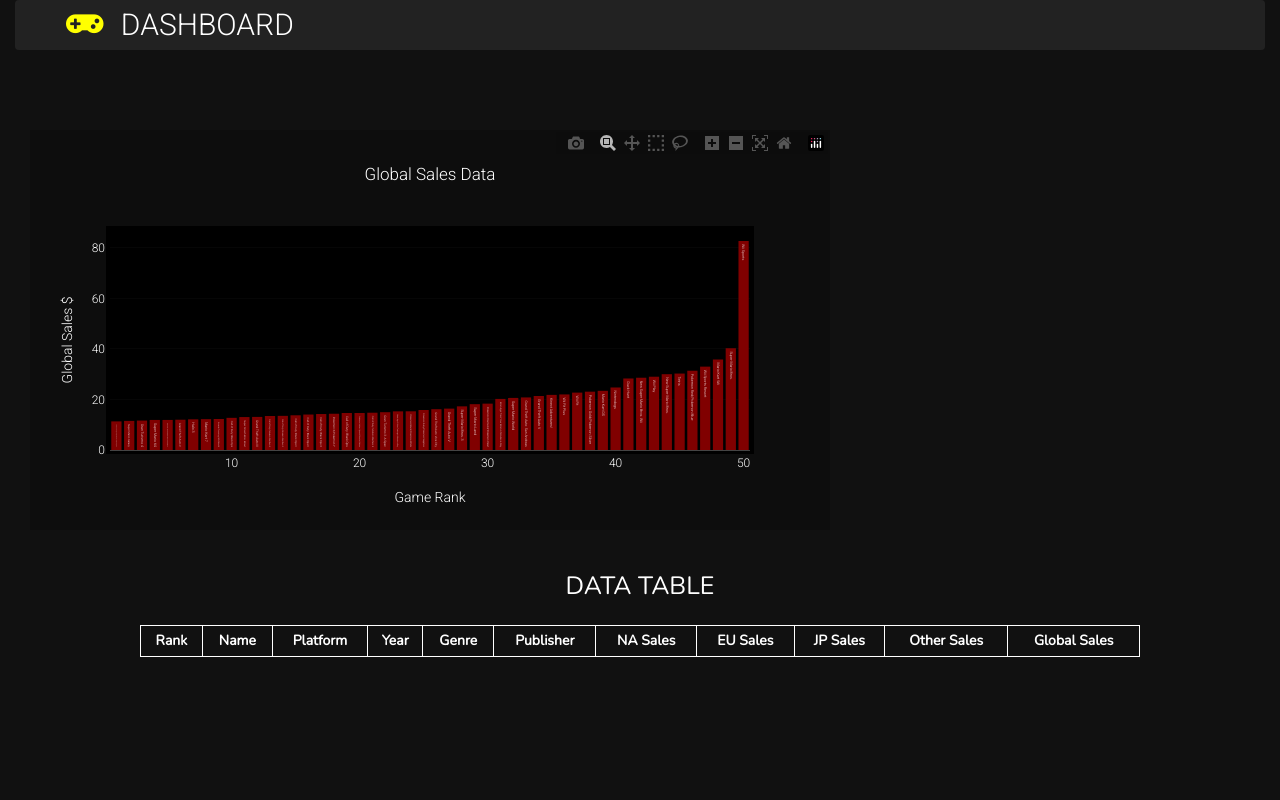
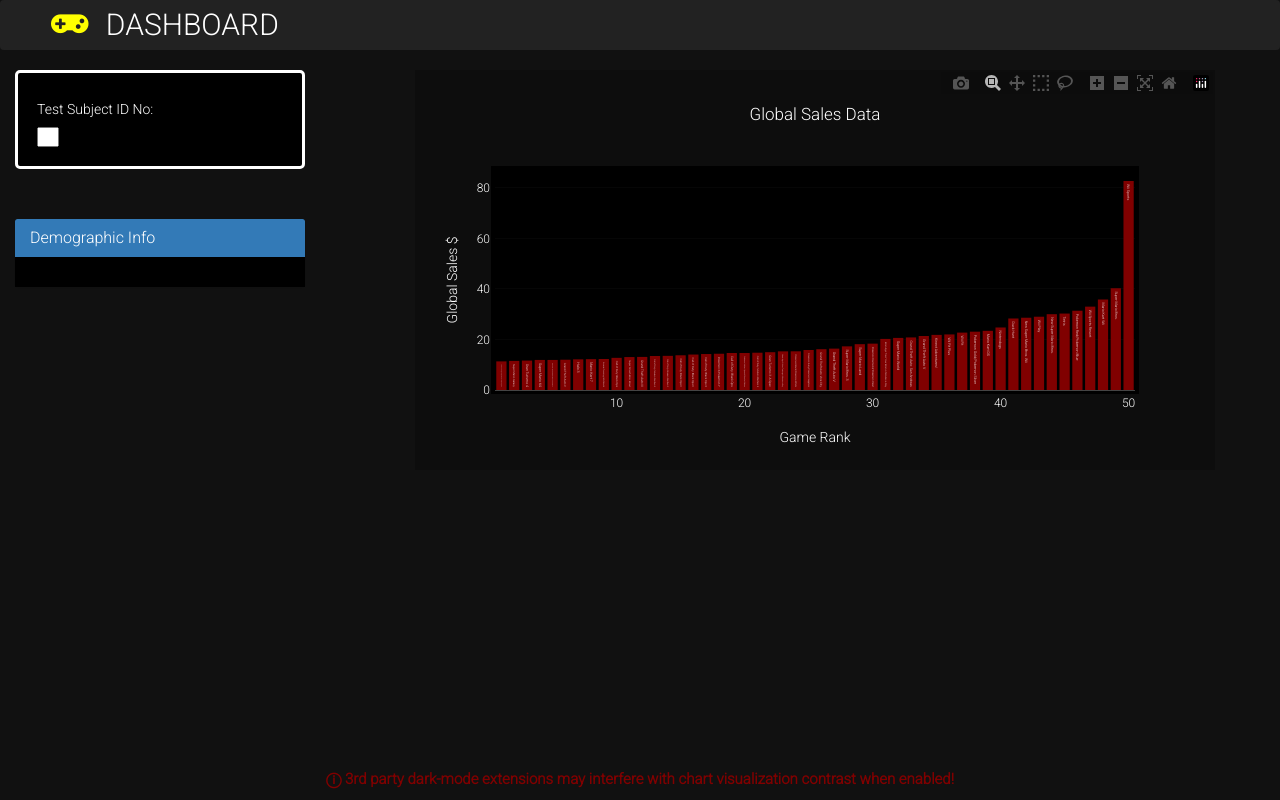
Before and after one commit to mmheredia/Video-Game-Sales-Dashboard, a Flask app: page / in a window 1280 px wide. Run offline with Flask 2, Linux system fonts and the light colour scheme; lists and menus that the app fills with data are empty; some libraries are stand-ins or nearby versions.

Commit message:
making places for everyones functions

```diff
--- a/app/static/css/style.css
+++ b/app/static/css/style.css
@@ -4,11 +4,10 @@ body {
   background-color: #111111;
   color: white !important;
   font-family: 'Roboto', sans-serif;
+  min-height: 100vh;
   display: flex;
   flex-direction: column;
 }
-
-
 
 .container {
   width: 100%;
@@ -20,8 +19,8 @@ body {
 #bar {
   justify-content: center;
   align-items: center;
+  padding-left: 80px;
 }
-
 
 nav {
   background-color: #222222;
@@ -31,49 +30,47 @@ nav {
   width: 100%;
 }
 
-caption {
-  display: table-caption;
-  font-size: 35px;
-  font-weight: 600;
-  text-align: center;
-  color: #FFFFFF;
-}
-
 a {
   color: white;
 }
 
-a:hover{
+a:hover {
   color: yellow;
   text-decoration: none;
 }
-
-th, td {
-  text-align: center;
-  border: 1px solid white;
-  white-space: nowrap;
-  padding: 5px;
-  overflow: hidden;
-}
-
-table {
-  width: 80%;
-  margin-left: auto;
-  margin-right: auto;
-  border-collapse: collapse;
-  border-spacing: 0;
-  border: 1px solid white;
-  font-family: 'Nunito', san-serif;
-}
-
-caption {
-  font-weight: 400;
-  font-size: 25px;
-  padding-bottom: 20px;
-}
-
 
 i {
   color: yellow;
   padding-right: 10px;
 }
+
+.sample-metadata,
+#sample-metadata {
+  background-color: black;
+  color: white;
+  font-family: 'Open Sans', sans-serif;
+}
+.sample-metadata,
+#sample-metadata,
+.panel-heading {
+  margin: -1px;
+}
+
+div .well {
+  border: 0px;
+  border-radius: 0px;
+  margin-bottom: 5rem;
+  background-color: black;
+  color: white;
+  border: 3px solid white;
+  border-radius: 5px;
+}
+
+footer {
+  text-align: center;
+  padding-top: 10rem;
+  margin-top: auto;
+  color: maroon;
+  font-size: 15px;
+  font-weight: 600;
+}
--- a/app/static/js/script.js
+++ b/app/static/js/script.js
@@ -1,5 +1,17 @@
+/////// INIT FUNCTION ////////
+
+function init() {
+  barChart()
+  pieChart()
+  lineChart()
+  carousel()
+}
+
+/////// BAR CHART FUNCTION ////////
+
+function barChart() {
   // Read in data with JSON
-d3.json('static/data/games.json').then(function (json_data){
+  d3.json('static/data/games.json').then((json_data) => {
     // Grab json data
     let data = json_data
     // Grab specific variables
@@ -11,7 +23,7 @@ d3.json('static/data/games.json').then(function (json_data){
     let sampleGenre = []
     let samplePlatform = []
     // Loop through 100
-  for (let i = 0; i <= 49; i++){
+    for (let i = 0; i <= 49; i++) {
       sampleData.push(data[i])
       sampleRank.push(data[i].rank)
       sampleNames.push(data[i].name)
@@ -20,36 +32,58 @@ d3.json('static/data/games.json').then(function (json_data){
       sampleGenre.push(data[i].genre)
       samplePlatform.push(data[i].platform)
     }
-  let xticks = sampleRank.map(x => + x).slice(0,100).reverse();
-  let barData = [{
+    let xticks = sampleRank
+      .map((x) => +x)
+      .slice(0, 100)
+      .reverse()
+    let barData = [
+      {
         x: xticks,
         y: sampleSales,
         text: sampleNames,
         // base: [sampleSales],
         type: 'bar',
-    hoverinfo: sampleNames.slice(0,100).reverse(),
+        hoverinfo: sampleNames.slice(0, 100).reverse(),
         marker: {
-      color: "maroon",
+          color: 'maroon',
         },
-  }]
+      },
+    ]
     let barLayout = {
       width: 800,
       height: 400,
-    title: "Global Sales Data",
-    xaxis: {title: "Game Rank"},
-    yaxis: {title: "Global Sales $"},
+      title: 'Global Sales Data',
+      xaxis: { title: 'Game Rank' },
+      yaxis: { title: 'Global Sales $' },
       hovermode: sampleNames,
-    plot_bgcolor: "black",
-    paper_bgcolor: "#0d0d0d",
+      plot_bgcolor: 'black',
+      paper_bgcolor: '#0d0d0d',
       font: {
-      color: "white",
+        color: 'white',
         family: 'Roboto, san-serif',
       },
       margin: {
-      pad: 4
+        pad: 4,
       },
       automargin: true,
       autosize: false,
     }
-  Plotly.newPlot("bar", barData, barLayout)
+    Plotly.newPlot('bar', barData, barLayout)
   })
+}
+
+/////// PIE CHART FUNCTION ////////
+
+function pieChart() {}
+
+/////// LINE GRAPH FUNCTION ////////
+
+function lineChart() {}
+
+/////// CAROUSEL FUNCTION ////////
+
+function carousel() {}
+
+/////// INITIALIZING ALL FUNCTIONS TO RUN ////////
+
+init()
--- a/app/templates/index.html
+++ b/app/templates/index.html
@@ -1,95 +1,60 @@
 <!DOCTYPE html>
 <html lang="en">
-
 <head>
     <meta charset="UTF-8">
-    <meta http-equiv="X-UA-Compatible"
-        content="IE=edge">
-    <meta name="viewport"
-        content="width=device-width, initial-scale=1.0">
-    <link rel="stylesheet" href="https://pro.fontawesome.com/releases/v5.10.0/css/all.css" integrity="sha384-AYmEC3Yw5cVb3ZcuHtOA93w35dYTsvhLPVnYs9eStHfGJvOvKxVfELGroGkvsg+p" crossorigin="anonymous"/>
+    <meta http-equiv="X-UA-Compatible" content="IE=edge">
+    <meta name="viewport" content="width=device-width, initial-scale=1.0">
+    <link rel="stylesheet" href="https://pro.fontawesome.com/releases/v5.10.0/css/all.css"
+        integrity="sha384-AYmEC3Yw5cVb3ZcuHtOA93w35dYTsvhLPVnYs9eStHfGJvOvKxVfELGroGkvsg+p"
+        crossorigin="anonymous" />
     <link rel="stylesheet"
         href="https://maxcdn.bootstrapcdn.com/bootstrap/3.3.7/css/bootstrap.min.css">
-    <link rel="stylesheet"
-        href={{url_for('static',
-        filename='css/style.css'
-        )}}>
+    <link rel="stylesheet" href={{url_for('static', filename='css/style.css' )}}>
     <title>Video Game Dashboard</title>
 </head>
+
 <body>
     <div class="container">
+        <div class="row">
             <nav class="navbar">
-            <a class="navbar-head"
-                href="index.html"><i
-                    class="fas fa-gamepad"></i> DASHBOARD</a>
+                <a class="navbar-head" href="index.html"><i class="fas fa-gamepad"></i>
+                    DASHBOARD</a>
             </nav>
         </div>
-    <div class="container">
+        <div class="row">
+            <div class="col-md-3">
+                <div class="well">
+                    <h5>Test Subject ID No:</h5>
+                    <select id="selDataset" onchange="optionChanged(this.value)"></select>
+                </div>
+                <div class="panel panel-primary">
+                    <div class="panel-heading">
+                        <h3 class="panel-title">Demographic Info
+                        </h3>
+                    </div>
                     <div id="sample-metadata" class="panel-body"></div>
-        <div class="col-lg-12">
-          <div id="bar">
                 </div>
             </div>
-        <div class="col-lg-12">
-          <div class="pie">
+            <div class="col-md-9">
+                <div id="bar"></div>
+            </div>
+            <div class="col-md-5">
+                <div id="gauge"></div>
+            </div>
+        </div>
+        <div class="row">
+            <div class="col-md-12">
+                <div id="bubble"></div>
             </div>
         </div>
     </div>
-    <div class="container">
-          <table>
-              <caption>DATA TABLE</caption>
-              <colgroup>
-                    <col class="sm">
-                    <col class="md">
-                    <col class="md">
-                    <col class="md">
-                    <col class="md">
-                    <col class="md">
-                    <col class="md">
-                    <col class="md">
-                    <col class="md">
-                    <col class="md">
-                    <col class="md">
-              </colgroup>
-              <thead class="thead">
-                  <tr>
-                        <th>Rank</th>
-                        <th>Name</th>
-                        <th>Platform</th>
-                        <th>Year</th>
-                        <th>Genre</th>
-                        <th>Publisher</th>
-                        <th>NA Sales</th>
-                        <th>EU Sales</th>
-                        <th>JP Sales</th>
-                        <th>Other Sales</th>
-                        <th>Global Sales</th>
-                  </tr>
-              </thead>
-              <tbody>
-                    {% for row in data %}
-                    <tr>
-                        <td>{{ row[0] }}</td>
-                        <td>{{ row[1] }}</td>
-                        <td>{{ row[2] }}</td>
-                        <td>{{ row[3] }}</td>
-                        <td>{{ row[4] }}</td>
-                        <td>{{ row[5] }}</td>
-                        <td>{{ row[6] }}</td>
-                        <td>{{ row[7] }}</td>
-                        <td>{{ row[8] }}</td>
-                        <td>{{ row[9] }}</td>
-                        <td>{{ row[10] }}</td>
-                    </tr>
-                    {% endfor %}
-              </tbody>
-          </table>
-    </div>
+    <footer>
+        <p>&#9432; 3rd party dark-mode extensions may interfere
+            with chart visualization contrast when enabled!</p>
+    </footer>
     <script src="https://d3js.org/d3.v5.min.js"></script>
     <script src="https://cdn.plot.ly/plotly-latest.min.js"></script>
-    <script src={{url_for('static',
-        filename='js/script.js'
-        )}}>
+    <script src={{url_for('static', filename='js/script.js' )}}>
     </script>
 </body>
 
```
Lines whose indentation alone changed are shown as unchanged.
